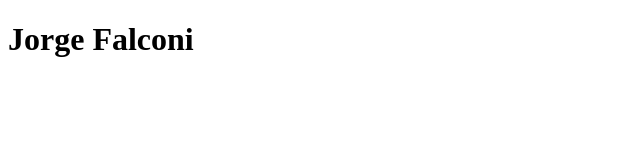
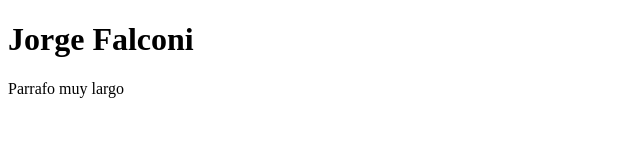
Before and after one commit to jfalconidc/aprendiendo_gitHub, a plain HTML site: page index.html in a window 1280 px wide. Shown: the whole page, without its empty margins (0-640 px from the left). Drawn offline with Linux system fonts and the light colour scheme.

Commit message:
agregando etiqueta parrafo

```diff
--- a/index.html
+++ b/index.html
@@ -7,5 +7,6 @@
 </head>
 <body>
     <h1>Jorge Falconi</h1>
+    <p>Parrafo muy largo</p>
 </body>
 </html>
```
